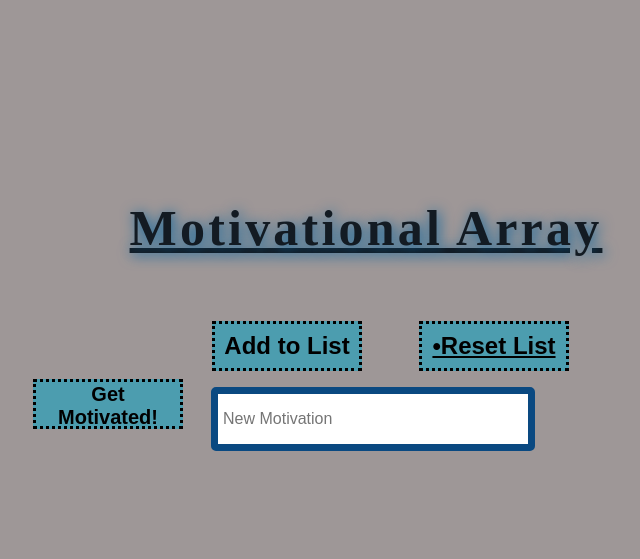
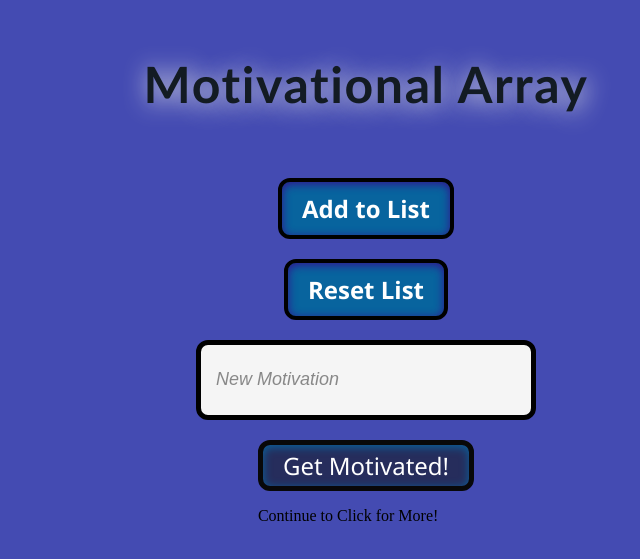
Before and after one commit to Blincoechad/PortfolioBlincoe, a plain HTML site: page motivationArray/index.html in a window 1280 px wide. Shown: the part 107-666 px from the top of the page, without its empty margins (274-914 px from the left). Drawn offline with Linux system fonts and the light colour scheme.

Commit message:
finished motivationArray program

```diff
--- a/motivationArray/index.html
+++ b/motivationArray/index.html
@@ -8,13 +8,26 @@
     </head>
     <body>
         <h1>Motivational Array</h1>
-        <p>
-            <button class="motivateButton" id="motivateButton">Get
-                Motivated!</button>
-            <button class="motivateButton2" id="addToList">Add to List</button>
-            <input type="text" id="newMotivation" placeholder="New Motivation">
-            <button class="resetList" id="resetList">•Reset List</button>
-        </p>
+        <div class="button-box">
+            <button class="button1" id="addToList">
+                Add to List
+            </button>
+
+            <button class="button2" id="resetList">
+                Reset List
+            </button>
+        </div>
+        <div class="inputSection">
+            <input type="text" class="newMotivation" id="newMotivation"
+                placeholder="New Motivation">
+        </div>
+        <div>
+            <button class="button3" id="motivateButton">Get
+                Motivated!
+            </button>
+            <p> Continue to Click for More!</p>
+        </div>
+
         <p id="motivationDisplay"></p>
 
         <script src="randomResponse.js"></script>
--- a/motivationArray/styles.css
+++ b/motivationArray/styles.css
@@ -4,75 +4,105 @@ body {
   align-items: center;
   height: 100vh;
   flex-direction: column;
-    background-color: #9e9797;
+  background-color: #444bb2;
 }
 h1 {
   font-size: 50px;
+  font-family: "Gill Sans", "Gill Sans MT", Calibri, "Trebuchet MS", sans-serif;
   color: #131b23;
-    text-shadow: 2px 2px 14px #08649e;
-    text-decoration: underline;
-    letter-spacing: .2rem;
+  text-shadow: 2px 2px 24px #e6e7e7;
+  letter-spacing: 0.1rem;
 }
-.motivateButton, .motivateButton2, .resetList {
+.button-box {
+  display: flex;
+  flex-direction: column;
+  justify-content: center;
+  align-items: center;
+  gap: 20px;
+  margin-top: 30px;
+}
+.inputSection {
+  display: flex;
+  flex-direction: column;
+  justify-content: center;
+  align-items: center;
+  margin: 20px;
+  border-radius: 10px;
+}
+.newMotivation {
+  width: 300px;
   height: 50px;
-    width: 150px;
-    font-size: 16px;
-    background-color: #4c9daf;
+  font-size: 18px;
+  padding: 10px 15px;
+  border: 2px solid #08649e;
+  border-radius: 12px;
+  border: 5px solid black;
+  background-color: #f5f5f5;
+  color: #131b23;
+  outline: none;
+  transition: all 0.3s ease;
+}
+
+.newMotivation:focus {
+  border: 3px solid #0611a6;
+  background-color: white;
+  box-shadow: 0 0 10px rgba(8, 100, 158, 0.3);
+}
+
+#newMotivation::placeholder {
+  color: #888;
+  font-style: italic;
+}
+.button1,
+.button2 {
+  background-color: #08649e;
+  box-shadow: inset 0px 2px 10px #34118e;
+  border: 4px solid black;
+  font-size: 24px;
+  font-weight: bold;
+  font-family: "Segoe UI", Tahoma, Geneva, Verdana, sans-serif;
+  border-radius: 12px;
+  padding: 10px 20px;
   cursor: pointer;
-    border: 3px dotted black;
+  color: white;
 }
+.button1:hover,
+.button2:hover {
+  background-color: #04072e;
+  border: 3px solid black;
+  color: white;
+}
+.button3 {
+  display: flex;
+  text-align: center;
+  justify-content: center;
+  font-size: 24px;
+  font-family: "Segoe UI", Tahoma, Geneva, Verdana, sans-serif;
+  align-items: center;
+  background-color: #262d5c;
+  box-shadow: inset 0px 2px 10px #08649e;
+  border: 5px solid rgb(8, 8, 9);
+  border-radius: 12px;
+  padding: 10px 20px;
+  cursor: pointer;
+  color: white;
+  height: 3.2rem;
+}
+.button3:hover {
+  background-color: #04072e;
+  border: 5px solid #04072e;
+  color: white;
+  transform: scale(1.05);
+}
+
+/*  */
+
 #motivationDisplay {
   position: relative;
   top: 80px;
   margin: 20px;
   font-size: 80px;
+  width: 400px;
   font-weight: bold;
-    color: #333;
+  color: #060101;
 }
-#newMotivation {
-    position: relative;
-    top: 70px;
-    right: 70px;
-    height: 40px;
-    width: 300px;
-    font-size: 16px;
-    margin-top: 10px;
-    padding: 5px;
-    border: 7px solid #0a4981;
-    border-radius: 5px;
-}
-.resetList {
-    position: relative;
-    right: 190px;
-    font-size: 24px;
-    font-weight: bold;
-    text-decoration: underline;
-}
-    .resetList:hover {
-    background-color: #7b0404;
-    border: 5px solid black;
-    color: white;
-}
-.motivateButton2 {
-    position: relative;
-    left: 85px;
-    font-size: 24px;
-    font-weight: bold;
-}
- .motivateButton2:hover {
-    background-color: #0611a6;
-    border: 3px solid black;
-    color: white;
- }
-.motivateButton {
-    position: relative;
-    top: 70px;
-    left: 60px;
-    font-size: 20px;
-    font-weight: bold;
-}
-    .motivateButton:hover {
-    background-color: #0611a6;
-    border: 3px solid black;
-    color: white;
- }
```
Lines whose indentation alone changed are shown as unchanged.
